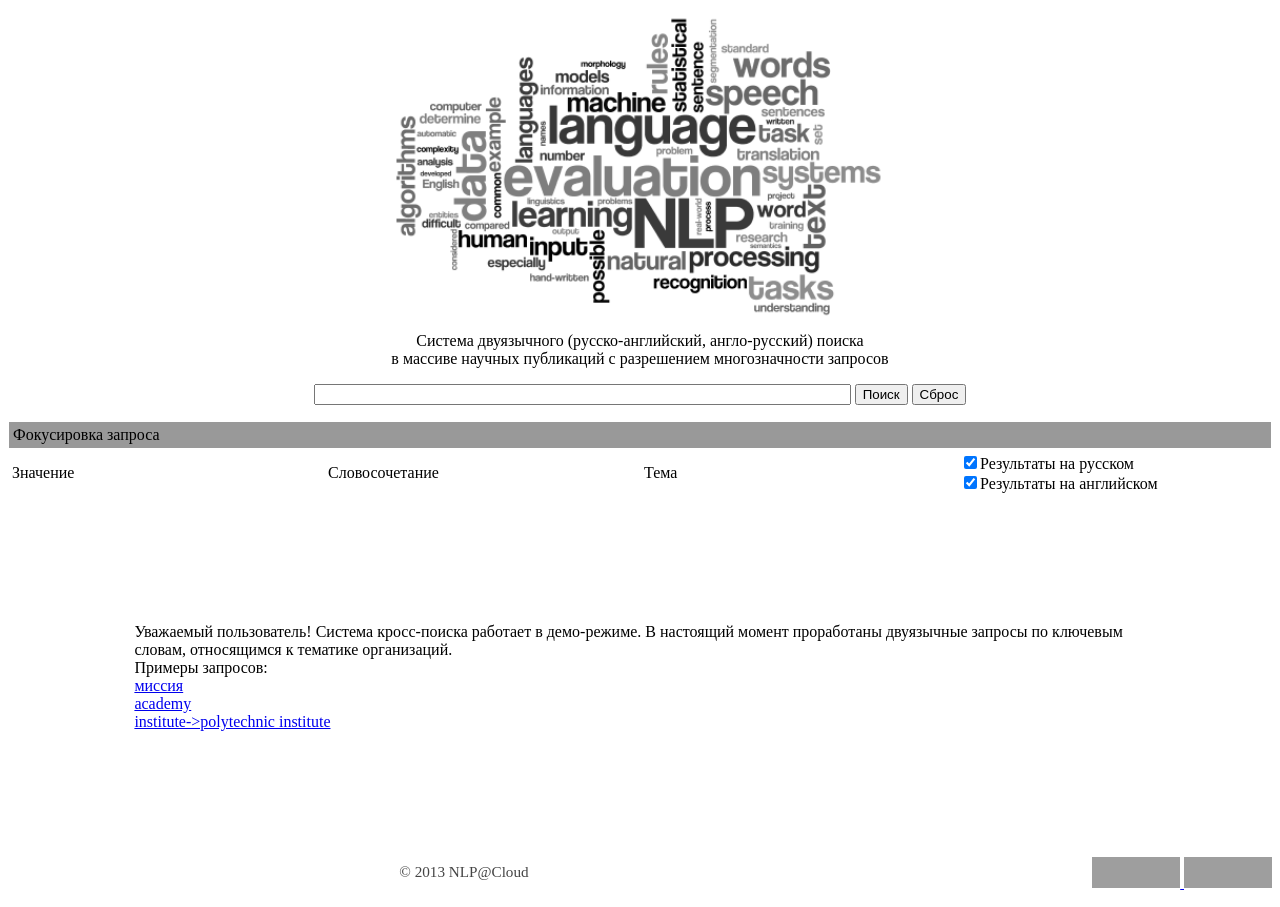
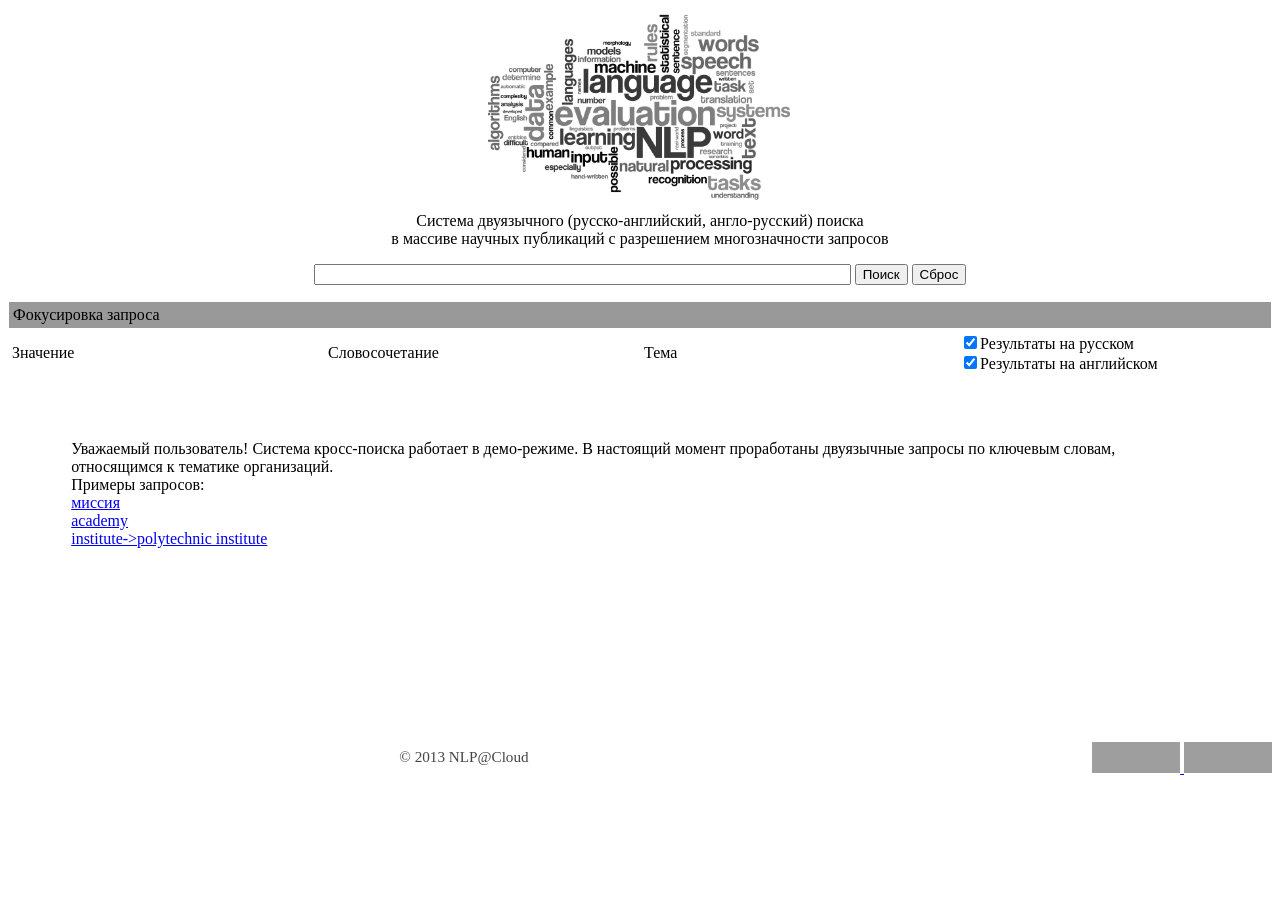
Before and after one commit to valeter/nlp-site, a PHP site: page /solr/search/index.php in a window 1280 px wide. After the commit the page ends 775 px from the top, so only its background shows below. Run offline with PHP 8.4, Linux system fonts and the light colour scheme; grey boxes are pictures that could not be loaded.

Commit message:
[search] some interface tweaks

```diff
--- a/search/index.php
+++ b/search/index.php
@@ -15,7 +15,7 @@
 <?php
   require_once( 'request.php' );
 ?>
-<div style="padding: 10%;">
+<div style="padding: 5%;">
 	Уважаемый пользователь! Система кросс-поиска работает в демо-режиме. В настоящий момент проработаны двуязычные запросы по ключевым словам, относящимся к тематике организаций. <br/>
 	Примеры запросов:<br/>
 	<a href="searchlog.php?q=миссия&m=нет&l=l&e=e">миссия</a>	<br/>
--- a/search/js/linkedselect.js
+++ b/search/js/linkedselect.js
@@ -11,6 +11,6 @@ syncList.prototype._init = function (firstSelectId)
 
 syncList.prototype._sync = function (firstSelectId)
 {
-	for (key in this.dataList || null) if (key!=firstSelectId) document.getElementById(key).selectedIndex=0;
+	//for (key in this.dataList || null) if (key!=firstSelectId) document.getElementById(key).selectedIndex=0;
 	document.getElementById(firstSelectId).form.submit();
 };
--- a/search/request.php
+++ b/search/request.php
@@ -3,7 +3,7 @@
 echo <<<END
 <div class="query_string">
 <a href="index.php">
-<img src="picture/mabi87.png" width="40%" alt="nlp-cloud"/>
+<img src="picture/mabi87.png" width="25%" alt="nlp-cloud"/>
 </a><br/>
 Система двуязычного (русско-английский, англо-русский) поиска <br />
 в массиве научных публикаций с разрешением многозначности запросов <br />
```
